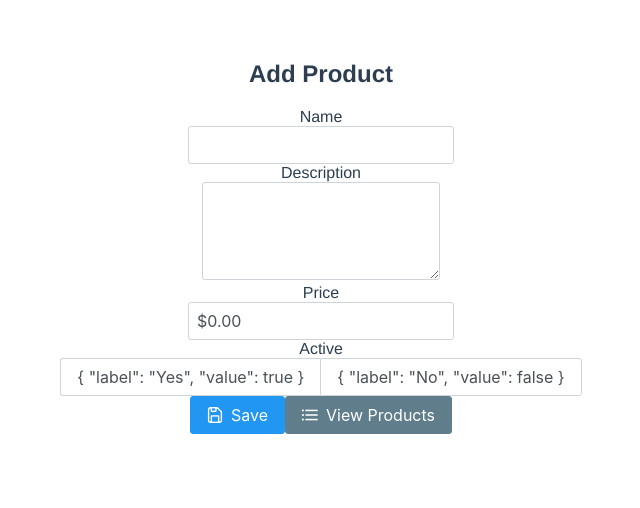
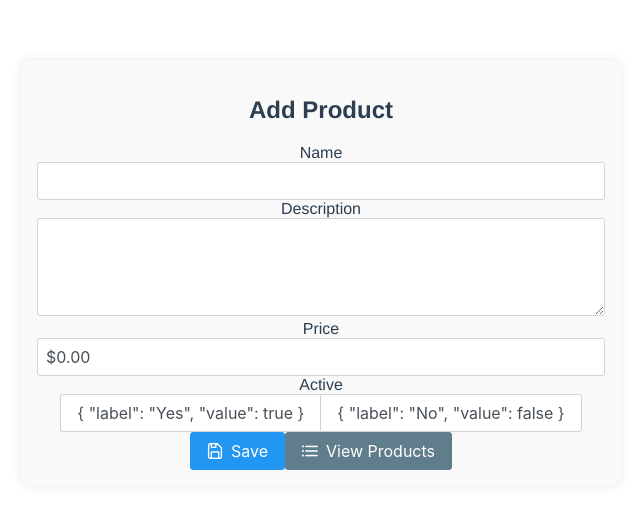
Before and after one commit to fpjunior/cad-client-vue, a Vue app: page /products/add in a window 1280 px wide. Shown: the top 508 px of the page, without its empty margins (319-959 px from the left). Built offline with nearby package versions, Linux system fonts and the light colour scheme.

Commit message:
:lipstick: melhora visual da tela de adicionar produtos

```diff
--- a/src/components/ProductForm.vue
+++ b/src/components/ProductForm.vue
@@ -1,29 +1,29 @@
 <template>
-  <div class="p-m-4">
+  <div class="form-container p-m-4">
     <h2 class="text-center">Add Product</h2>
     <form @submit.prevent="submitProduct">
       <div class="p-field p-grid">
         <label for="name" class="p-col-12 p-md-2">Name</label>
         <div class="p-col-12 p-md-10">
-          <InputText v-model="name" id="name" required />
+          <InputText v-model="name" id="name" class="w-full" required />
         </div>
       </div>
       <div class="p-field p-grid">
         <label for="description" class="p-col-12 p-md-2">Description</label>
         <div class="p-col-12 p-md-10">
-          <Textarea v-model="description" id="description" rows="4" required />
+          <Textarea v-model="description" id="description" class="w-full" rows="4" required />
         </div>
       </div>
       <div class="p-field p-grid">
         <label for="price" class="p-col-12 p-md-2">Price</label>
         <div class="p-col-12 p-md-10">
-          <InputNumber v-model="price" id="price" mode="currency" currency="USD" locale="en-US" required />
+          <InputNumber v-model="price" id="price" class="w-full" mode="currency" currency="USD" locale="en-US" required />
         </div>
       </div>
       <div class="p-field p-grid">
         <label for="active" class="p-col-12 p-md-2">Active</label>
         <div class="p-col-12 p-md-10">
-          <SelectButton v-model="active" :options="activeOptions" />
+          <SelectButton v-model="active" :options="activeOptions" class="w-full" />
         </div>
       </div>
       <div class="p-field p-grid">
@@ -89,8 +89,21 @@ export default {
 </script>
 
 <style scoped>
+.form-container {
+  max-width: 600px;
+  margin: 0 auto;
+  padding: 1rem;
+  background-color: #f9f9f9;
+  border-radius: 8px;
+  box-shadow: 0 0 10px rgba(0, 0, 0, 0.1);
+}
+
 h2 {
   color: #2c3e50;
   margin-bottom: 20px;
 }
+
+.w-full {
+  width: 100%;
+}
 </style>
```
